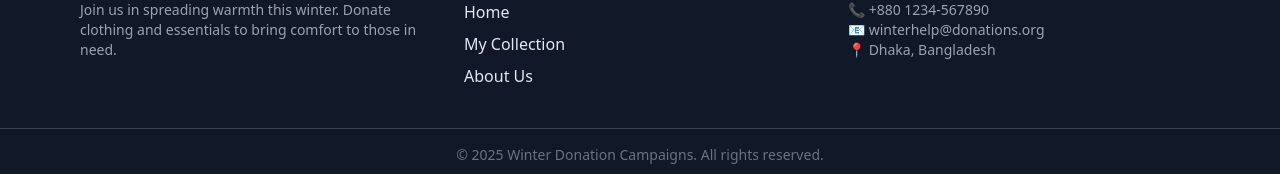
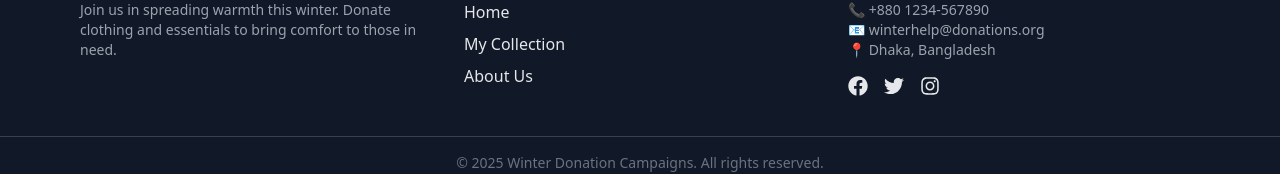
Before and after one commit to shahadot99999/winter-clothing-donation-, a React (Vite) app: page / in a window 1280 px wide. Shown: the part 1144-1318 px from the top of the page. Built offline with nearby package versions, Linux system fonts and the light colour scheme.

Commit message:
Footer is social media added

```diff
--- a/package.json
+++ b/package.json
@@ -14,6 +14,7 @@
     "match-sorter": "^8.1.0",
     "react": "^19.1.1",
     "react-dom": "^19.1.1",
+    "react-icons": "^5.5.0",
     "react-router-dom": "^7.8.0",
     "sort-by": "^1.2.0"
   },
--- a/src/components/Footer.jsx
+++ b/src/components/Footer.jsx
@@ -1,5 +1,6 @@
 // src/components/Footer.jsx
 import { Link } from "react-router-dom";
+import { FaFacebook, FaTwitter, FaInstagram } from "react-icons/fa";
 
 const Footer = () => {
   return (
@@ -37,12 +38,40 @@ const Footer = () => {
           </ul>
         </div>
 
-        {/* Contact Info */}
+        {/* Contact + Social Media */}
         <div>
           <h3 className="text-lg font-semibold text-white mb-3">Contact</h3>
           <p className="text-gray-400 text-sm">📞 +880 1234-567890</p>
           <p className="text-gray-400 text-sm">📧 winterhelp@donations.org</p>
           <p className="text-gray-400 text-sm">📍 Dhaka, Bangladesh</p>
+
+          {/* Social Media */}
+          <div className="flex space-x-4 mt-4">
+            <a
+              href="https://facebook.com"
+              target="_blank"
+              rel="noopener noreferrer"
+              className="hover:text-blue-500 transition-colors"
+            >
+              <FaFacebook  size={20} />
+            </a>
+            <a
+              href="https://twitter.com"
+              target="_blank"
+              rel="noopener noreferrer"
+              className="hover:text-sky-400 transition-colors"
+            >
+              <FaTwitter  size={20} />
+            </a>
+            <a
+              href="https://instagram.com"
+              target="_blank"
+              rel="noopener noreferrer"
+              className="hover:text-pink-400 transition-colors"
+            >
+              <FaInstagram  size={20} />
+            </a>
+          </div>
         </div>
       </div>
 
```
Also changed, not shown: 1 other file (tests, documents, lock files or other folders).
